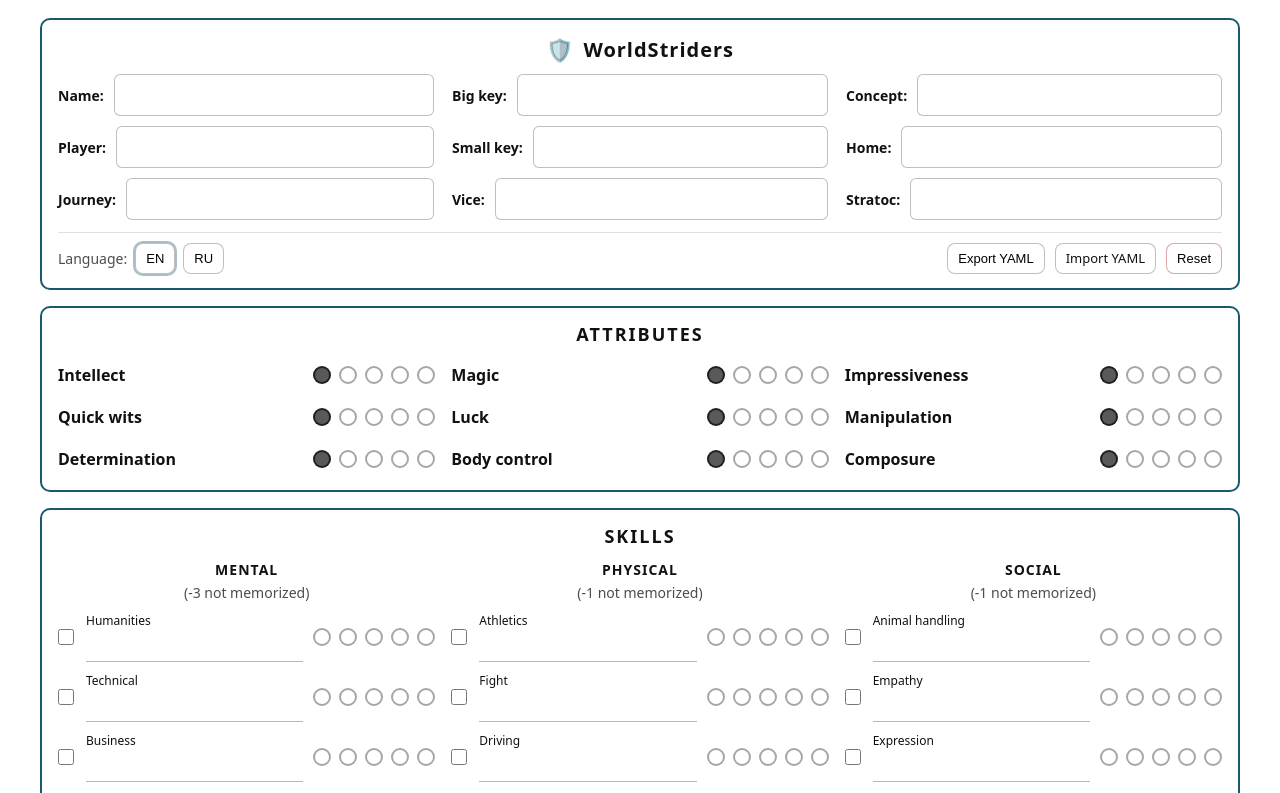
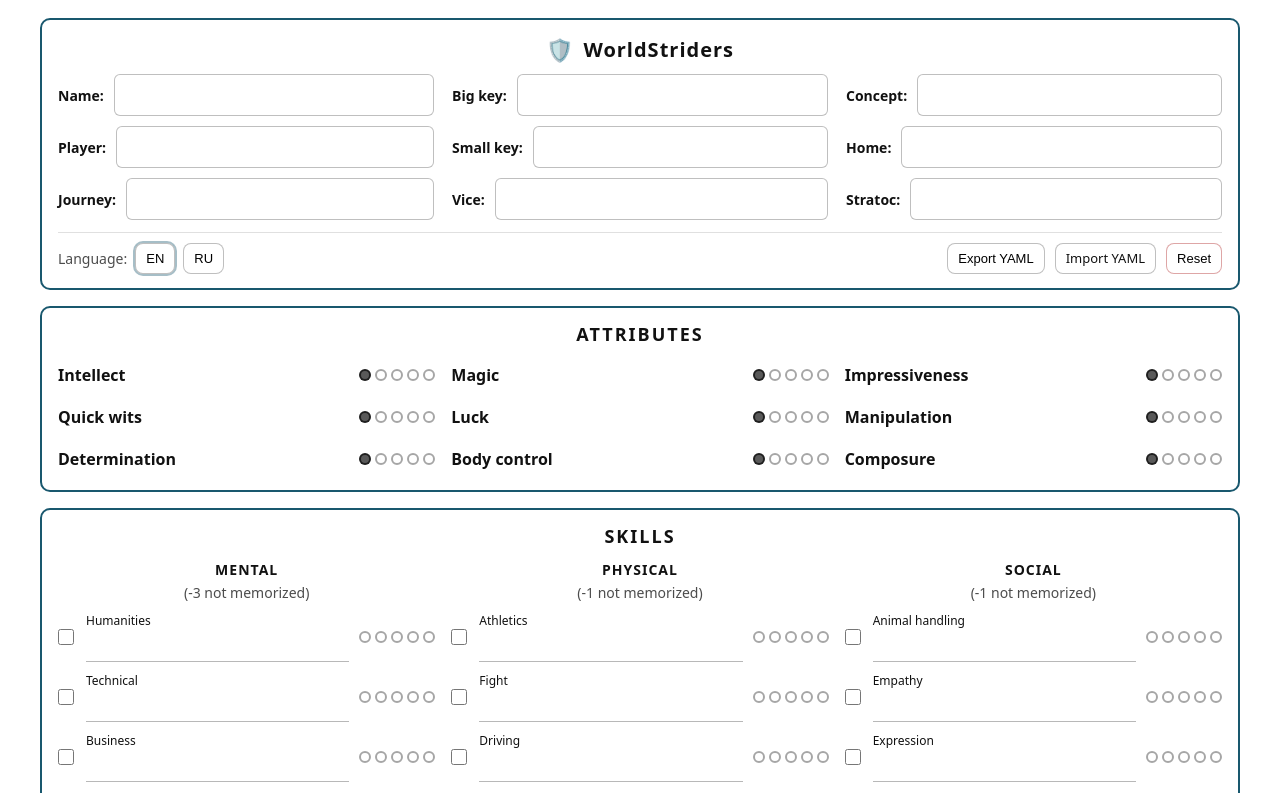
Before and after one commit to GennadiyZakharov/worldstriders-charlist, a Svelte app: page / in a window 1280 px wide. Shown: the top 793 px of the page. Built offline with nearby package versions, Linux system fonts and the light colour scheme.

Commit message:
DotRating component refactored.

```diff
--- a/src/components/DotRating.svelte
+++ b/src/components/DotRating.svelte
@@ -63,7 +63,7 @@
         aria-valuemax={max}
         aria-valuenow={value}
         tabindex={readonly ? undefined : 0}
-        on:keydown={onKeyDown}
+        onkeydown={onKeyDown}
 >
   {#each Array(max) as _, idx (idx)}
     <button
@@ -75,7 +75,7 @@
             class:square={shape === "square"}
             aria-pressed={idx < value}
             disabled={readonly}
-            on:click={() => setByIndex(idx + 1)}
+            onclick={() => setByIndex(idx + 1)}
     />
   {/each}
 
@@ -87,14 +87,14 @@
 <style>
   .dots {
     display: inline-flex;
-    gap: 8px;
+    gap: 4px;
     align-items: center;
     user-select: none;
   }
 
   .dot {
-    width: 18px;
-    height: 18px;
+    width: 12px;
+    height: 12px;
     border: 2px solid rgba(0, 0, 0, 0.35);
     background: transparent;
     cursor: pointer;
@@ -106,7 +106,7 @@
   }
 
   .dot.square {
-    border-radius: 4px;
+    border-radius: 1px;
   }
 
   .dot.filled {
```
